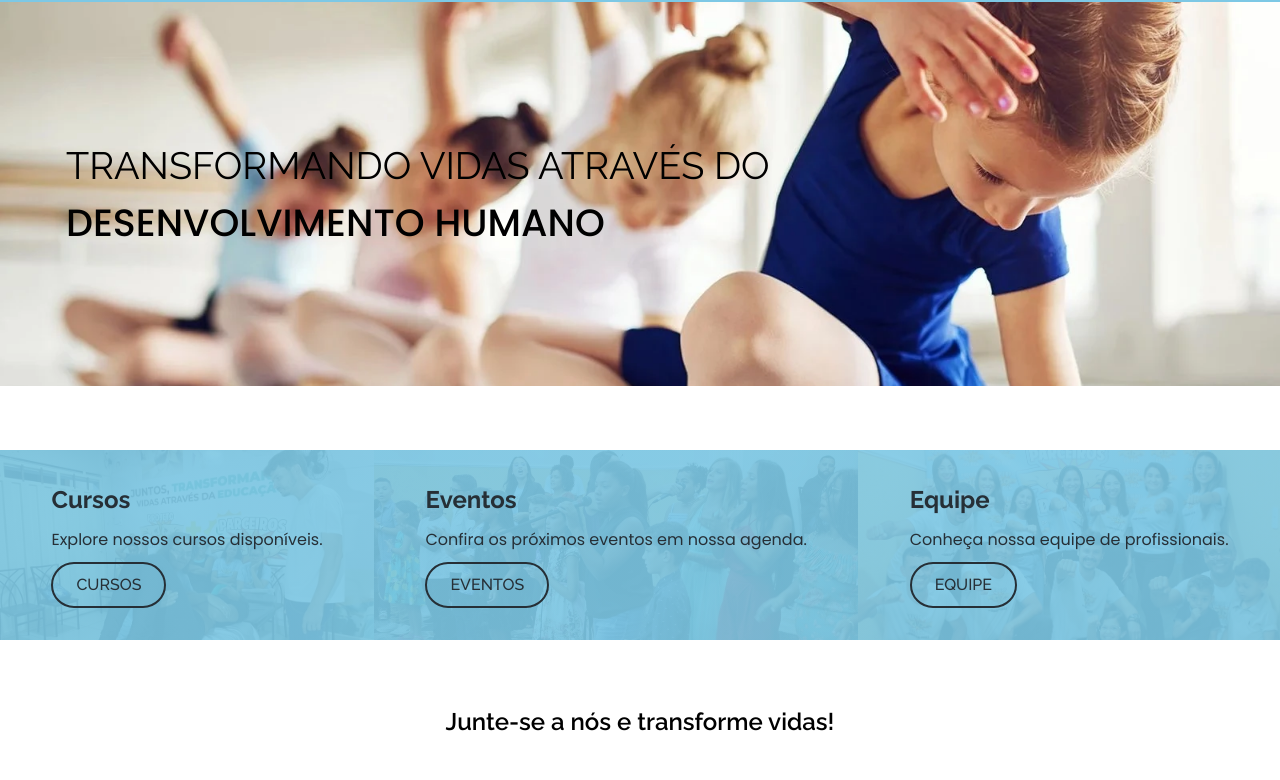
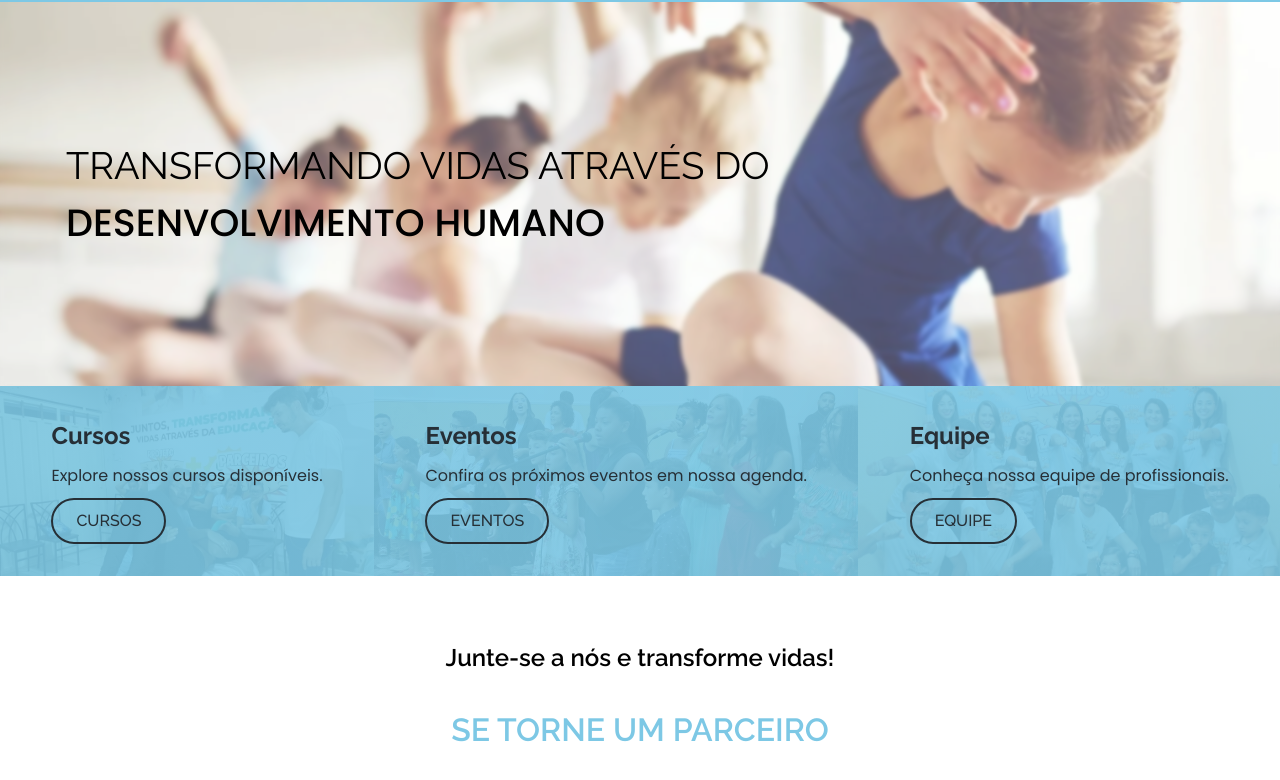
Before and after one commit to wellingtonfernandesbarbosa/parceiros-do-bem, a React (Vite) app: page / in a window 1280 px wide. Shown: the part 281-1061 px from the top of the page. Built offline with nearby package versions, Linux system fonts and the light colour scheme.

Commit message:
Updated style

```diff
--- a/src/components/Album/Album.module.scss
+++ b/src/components/Album/Album.module.scss
@@ -7,7 +7,7 @@
   max-width: var(--max-width);
   margin: auto;
   box-shadow: 0px 4px 4px rgba(0, 0, 0, 0.25);
-  border-radius: 32px;
+  border-radius: 20px;
 
   &__header {
     display: flex;
@@ -18,8 +18,9 @@
       color: var(--primary-color);
     }
 
-    img {
+    &__arrow {
       cursor: pointer;
+      width: 40px;
     }
   }
 
--- a/src/components/Album/index.tsx
+++ b/src/components/Album/index.tsx
@@ -1,9 +1,11 @@
+import styles from "./Album.module.scss";
+
 import { useState } from "react";
+
 import { Title2 } from "../Typografy";
-import styles from "./Album.module.scss";
 import UpArrow from "@/assets/upArow.png";
+import hapticFeedback from "@/util/haptic";
 import DownArrow from "@/assets/downArrow.png";
-import hapticFeedback from "@/util/haptic";
 
 interface Ialbum {
   id: number;
@@ -27,7 +29,7 @@ const Album = ({ name, album }: { name: string; album: Ialbum[] }) => {
     <div className={styles.container}>
       <div className={styles.container__header}>
         <Title2>{name}</Title2>
-        <img src={showAlbum ? UpArrow : DownArrow} onClick={handleAlbumClick} className={styles.container__arrow} title="Ver mais" alt="" />
+        <img src={showAlbum ? UpArrow : DownArrow} onClick={handleAlbumClick} className={styles.container__header__arrow} title="Ver mais" alt="" />
       </div>
       {showAlbum && <div className={styles.container__album}>
         {album.slice(0, verMais ? album.length : maxInitialPhotos).map((photo: Ialbum) => (
--- a/src/components/Banner/index.tsx
+++ b/src/components/Banner/index.tsx
@@ -9,7 +9,7 @@ interface BannerProps {
 const Banner = ({ children, background, backgroundStylish=false }: BannerProps) => {
   return (
     <div className={styles.Container} style={background ? { backgroundImage: `url(${background})` } : { backgroundColor: `var(--primary-color)`, backgroundImage: `none` }}>
-      <div style={backgroundStylish ? { backdropFilter: "blur(2px)", backgroundColor: "rgba(255, 255, 255, 0.4)" } : {}}>
+      <div style={backgroundStylish ? { backdropFilter: "blur(2px)", backgroundColor: "rgba(255, 255, 255, 0.3)" } : {}}>
         <div className={styles.Container__Banner}>
           <h2 className={styles.Container__Banner__Title}>{children}</h2>
         </div>
--- a/src/components/BecomeAPartner/BecomeAPartner.module.scss
+++ b/src/components/BecomeAPartner/BecomeAPartner.module.scss
@@ -72,10 +72,18 @@
   }
 }
 
+@media screen and (max-width: 725px) {
+  .becomeAPartner {
+    &__becomeAPartnerContent {
+      padding-top: 64px;
+    }
+  }
+}
+
 @media screen and (max-width: 520px) {
   .becomeAPartner {
     &__becomeAPartnerContent {
-      padding: 0 16px;
+      padding: 64px 16px 0;
 
       &__description {
         width: 80%;
--- a/src/pages/GaleryPage/GaleryPage.module.scss
+++ b/src/pages/GaleryPage/GaleryPage.module.scss
@@ -2,7 +2,7 @@
   padding: 64px 16px;
   display: flex;
   flex-direction: column;
-  gap: 64px;
+  gap: 48px;
 }
 
 @media screen and (max-width: 600px) {
--- a/src/pages/GaleryPage/index.tsx
+++ b/src/pages/GaleryPage/index.tsx
@@ -1,6 +1,6 @@
-import Album from "@/components/Album";
 import styles from "./GaleryPage.module.scss";
 
+import Album from "@/components/Album";
 import balletAlbum from "@/components/BalletAlbum";
 import OccultFriend from "@/components/OccultFriend/OccultFriend";
 
--- a/src/pages/Home/Home.module.scss
+++ b/src/pages/Home/Home.module.scss
@@ -1,5 +1,8 @@
 .container {
-  display: flex;
-  flex-direction: column;
-  gap: 64px;
+
+  &__content{
+    display: flex;
+    flex-direction: column;
+    gap: 64px;
+  }
 }
--- a/src/pages/Home/index.tsx
+++ b/src/pages/Home/index.tsx
@@ -1,19 +1,24 @@
+import styles from "./Home.module.scss";
+
 import Banner from "@/components/Banner";
+import OurGalery from "@/components/OurGalery";
+import HomeBanner from "@/assets/homeBanner.webp";
+import CallToAction from "@/components/CallToAction";
 import BecomeAPartner from "@/components/BecomeAPartner";
-import CallToAction from "@/components/CallToAction";
-import HomeBanner from "@/assets/homeBanner.webp";
-import OurGalery from "@/components/OurGalery";
-import styles from "./Home.module.scss";
+
 const Home = () => {
   return (
     <div className={styles.container}>
-      <Banner background={HomeBanner}>
+      <Banner background={HomeBanner} backgroundStylish={true}>
         Transformando Vidas Através do <br />
         <span>Desenvolvimento Humano</span>
       </Banner>
-      <CallToAction />
-      <BecomeAPartner />
-      <OurGalery />
+
+      <div className={styles.container__content}>
+        <CallToAction />
+        <BecomeAPartner />
+        <OurGalery />
+      </div>
     </div>
   );
 };
```
